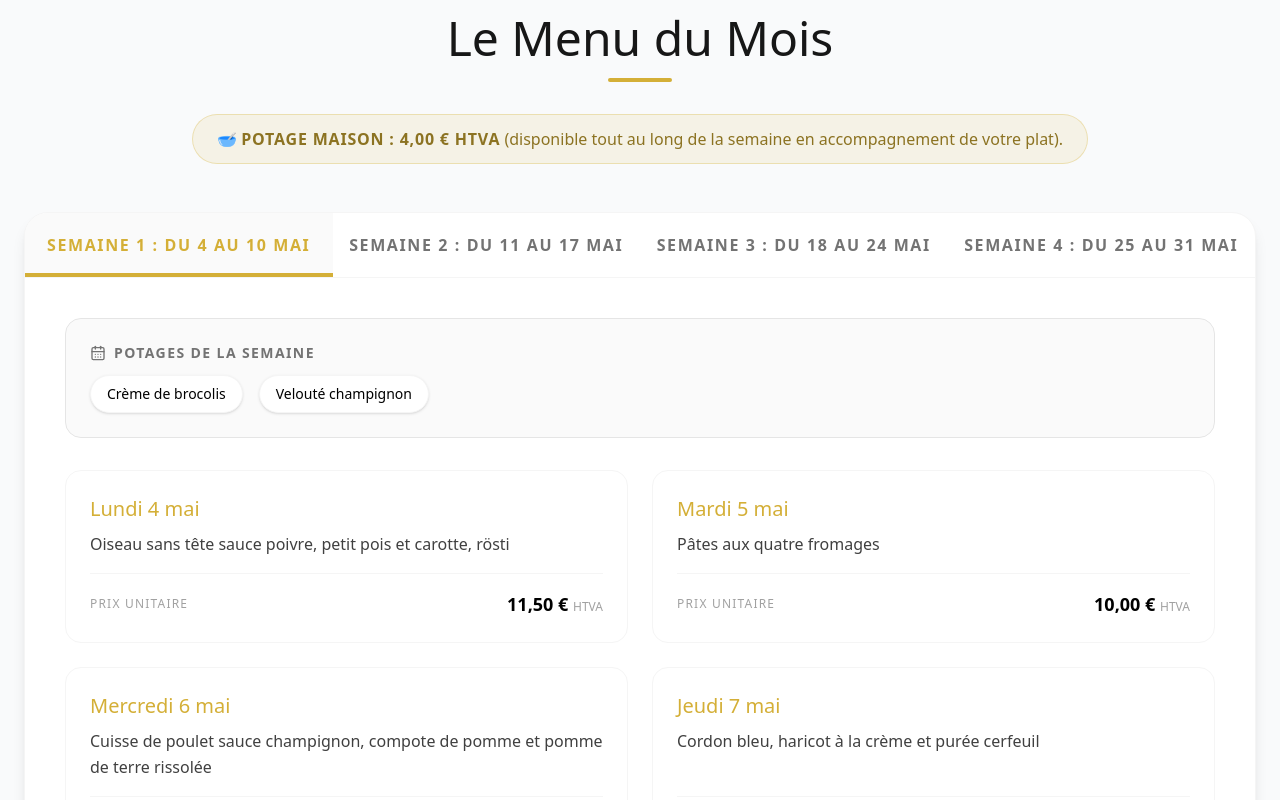
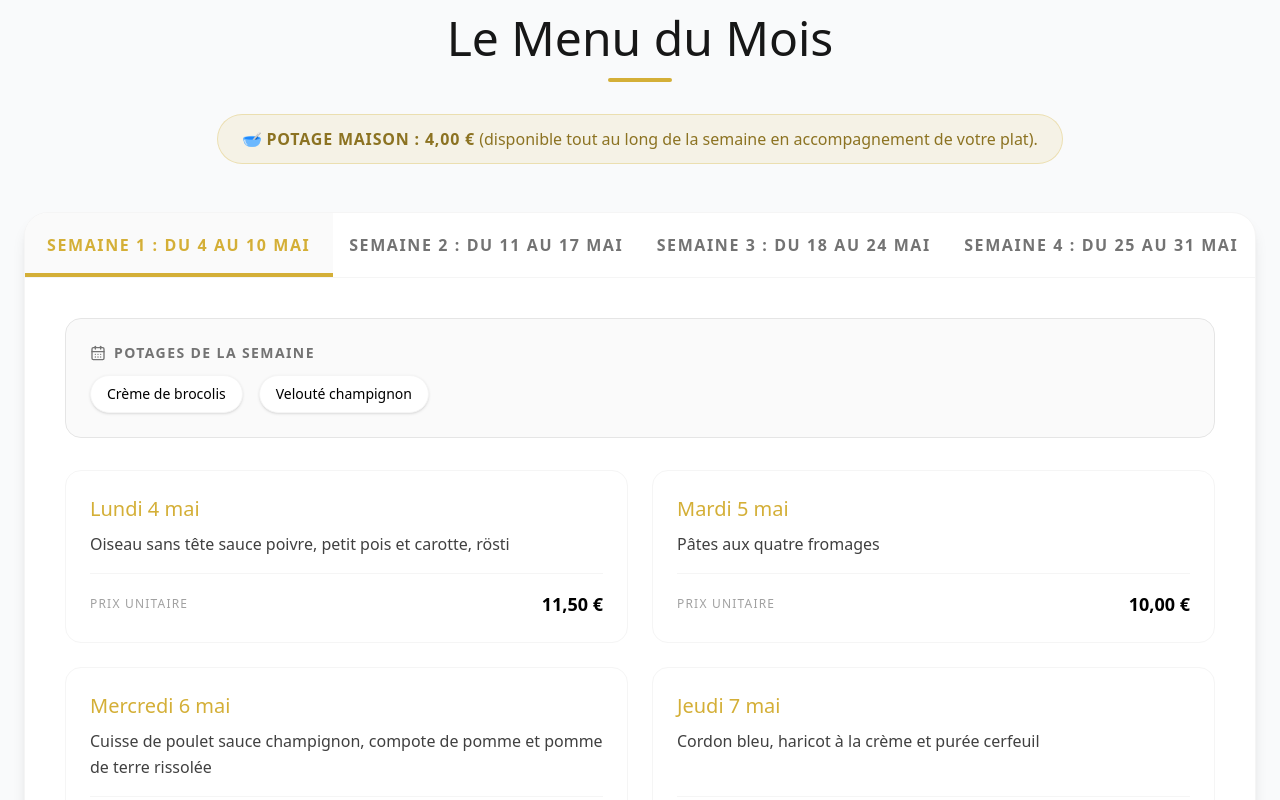
Before and after one commit to FlorianMeganck/traiteur-compere, a Next.js app: page /plats-prepares in a window 1280 px wide. Shown: the part 1300-2100 px from the top of the page. Built offline with nearby package versions, Linux system fonts and the light colour scheme; a web font is replaced by a local one.

Commit message:
prix tvac plats

```diff
--- a/app/plats-prepares/page.tsx
+++ b/app/plats-prepares/page.tsx
@@ -147,7 +147,7 @@ export default function PlatsPrepares() {
                         {/* Notice Potage */}
                         <div className="inline-block bg-[#D4AF37]/10 border border-[#D4AF37]/30 px-6 py-3 rounded-full">
                             <p className="text-[#8c7322] font-semibold text-sm md:text-base">
-                                🥣 <span className="uppercase tracking-wider">Potage maison : 4,00 € HTVA</span> <span className="font-normal">(disponible tout au long de la semaine en accompagnement de votre plat).</span>
+                                🥣 <span className="uppercase tracking-wider">Potage maison : 4,00 €</span> <span className="font-normal">(disponible tout au long de la semaine en accompagnement de votre plat).</span>
                             </p>
                         </div>
                     </div>
@@ -224,7 +224,7 @@ export default function PlatsPrepares() {
                                                         </div>
                                                         <div className="mt-4 pt-4 border-t border-neutral-100 flex justify-between items-center group-hover:border-[#D4AF37]/30 transition-colors">
                                                             <span className="text-xs text-neutral-400 uppercase tracking-widest">Prix unitaire</span>
-                                                            <span className="font-bold text-lg text-black">{dayItem.price} <span className="text-xs font-normal text-neutral-400">HTVA</span></span>
+                                                            <span className="font-bold text-lg text-black">{dayItem.price} <span className="text-xs font-normal text-neutral-400"></span></span>
                                                         </div>
                                                     </Link>
                                                 ))}
```
